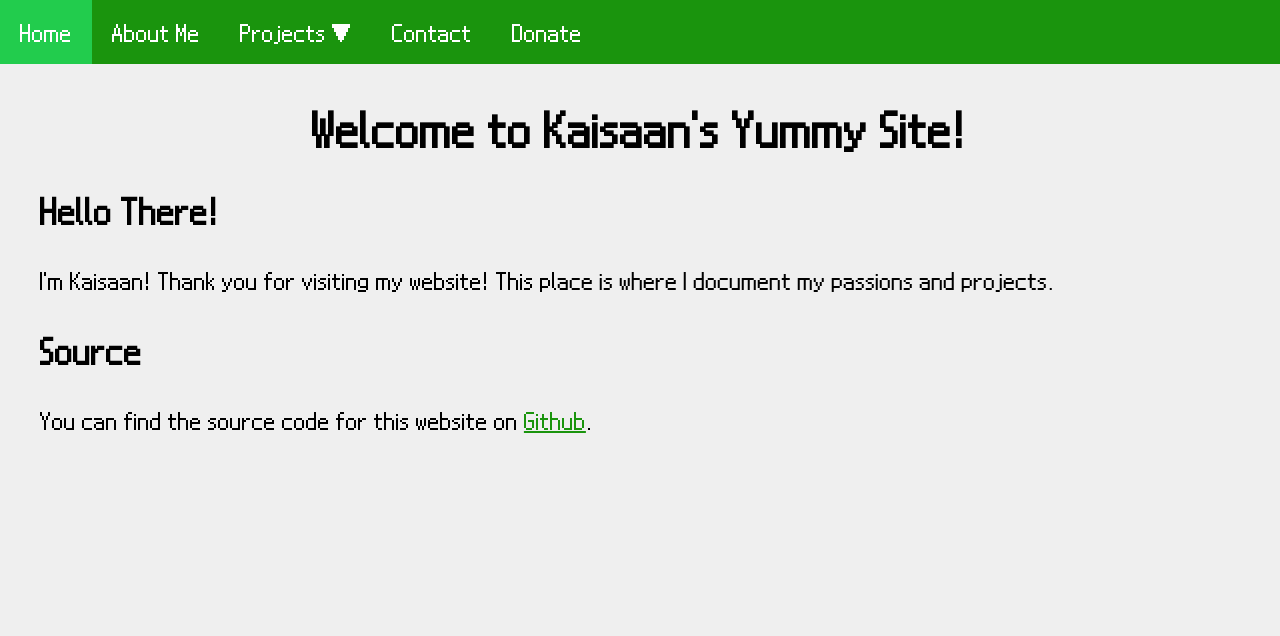
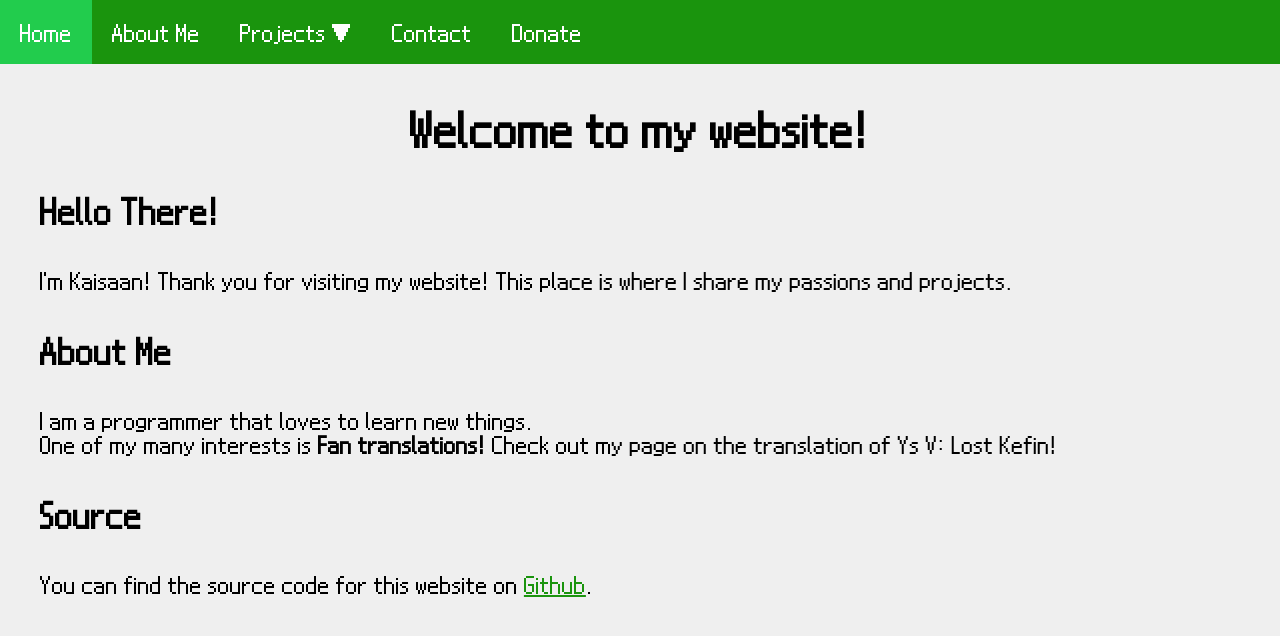
Before and after one commit to Kaisaan/kaisaan.github.io, a Jekyll site: the page built from index.html, in a window 1280 px wide. Shown: the top 636 px of the page. Built offline with Jekyll 4.4.1, drawn with Linux system fonts in a browser that asks for light colours; some web fonts are replaced.

Commit message:
Add lost kefin page

```diff
--- a/_includes/nav.html
+++ b/_includes/nav.html
@@ -6,7 +6,7 @@
             <div class="dropdown">
                 <button class="dropbtn">Projects ▼</button>
                 <div class="dropdown-content">
-                  <a href="https://github.com/Kaisaan/lostkefin">Lost Kefin</a>
+                  <a href="/pages/lostkefin">Lost Kefin</a>
                   <a href="/pages/dds">Digital Devil Story</a>
                   <a href="/pages/docs">Documents</a>
                   <a href="https://github.com/Kaisaan/projects">W.I.P. Projects</a>
--- a/index.html
+++ b/index.html
@@ -4,8 +4,14 @@
 description: Home page for KYS
 ---
 
-<center><h1>Welcome to Kaisaan's Yummy Site!</h1></center>
+<center><h1>Welcome to my website!</h1></center>
     <h2>Hello There!</h2>
-        <p>I'm Kaisaan! Thank you for visiting my website! This place is where I document my passions and projects.</p>
+        <p>I'm Kaisaan! Thank you for visiting my website! This place is where I share my passions and projects.</p>
+    <h2>About Me</h2>
+        <p>
+            I am a programmer that loves to learn new things.<br>
+            One of my many interests is <b>Fan translations!</b>
+            Check out my page on the translation of Ys V: Lost Kefin!
+        </p>
     <h2>Source</h2>
         <p>You can find the source code for this website on <a href="https://github.com/Kaisaan/kaisaan.github.io" target="_blank">Github</a>.</p>
```
Also changed, not shown: pages/lostkefin.html (added, +47 -0 lines).
